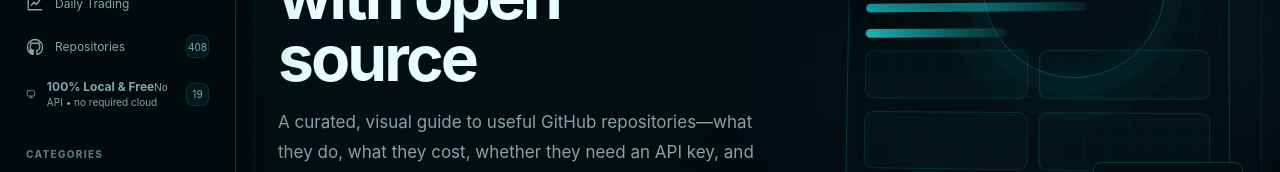
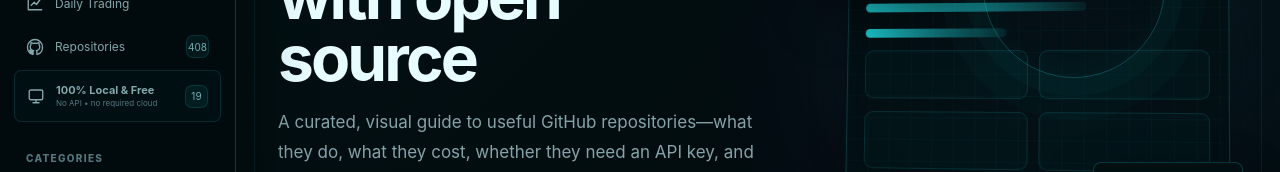
Before and after one commit to ValdemirJunior2020/cole-es, a React (Vite) app: page / in a window 1280 px wide. Shown: the part 267-439 px from the top of the page. Built offline with nearby package versions, Linux system fonts and the light colour scheme; no server answers.

Commit message:
Style local-only repository filter

```diff
--- a/src/index.css
+++ b/src/index.css
@@ -713,3 +713,40 @@ body {
   .language-button { min-width: 48px; width: 48px; }
   .language-flag { width: 38px; height: 27px; }
 }
+
+
+/* Strict local/free mode */
+.local-only-filter {
+  min-height: 52px;
+  border: 1px solid rgba(34,247,255,.12);
+  background: rgba(34,247,255,.025);
+}
+.local-only-filter.active {
+  border-color: rgba(34,247,255,.42);
+  box-shadow: inset 2px 0 var(--hud-cyan), 0 0 18px rgba(34,247,255,.05);
+}
+.local-filter-copy {
+  min-width: 0;
+  flex: 1;
+  display: flex;
+  flex-direction: column;
+  gap: 3px;
+}
+.local-filter-copy strong {
+  color: inherit;
+  font-size: 11px;
+  line-height: 1.1;
+}
+.local-filter-copy small {
+  color: #55777c;
+  font-size: 8px;
+  line-height: 1.2;
+}
+.status-tag.local-only {
+  color: #8ffaff;
+  background: rgba(34,247,255,.055);
+  border: 1px solid rgba(34,247,255,.18);
+}
+@media (max-width: 820px) {
+  .local-only-filter { min-height: 50px; }
+}
```
